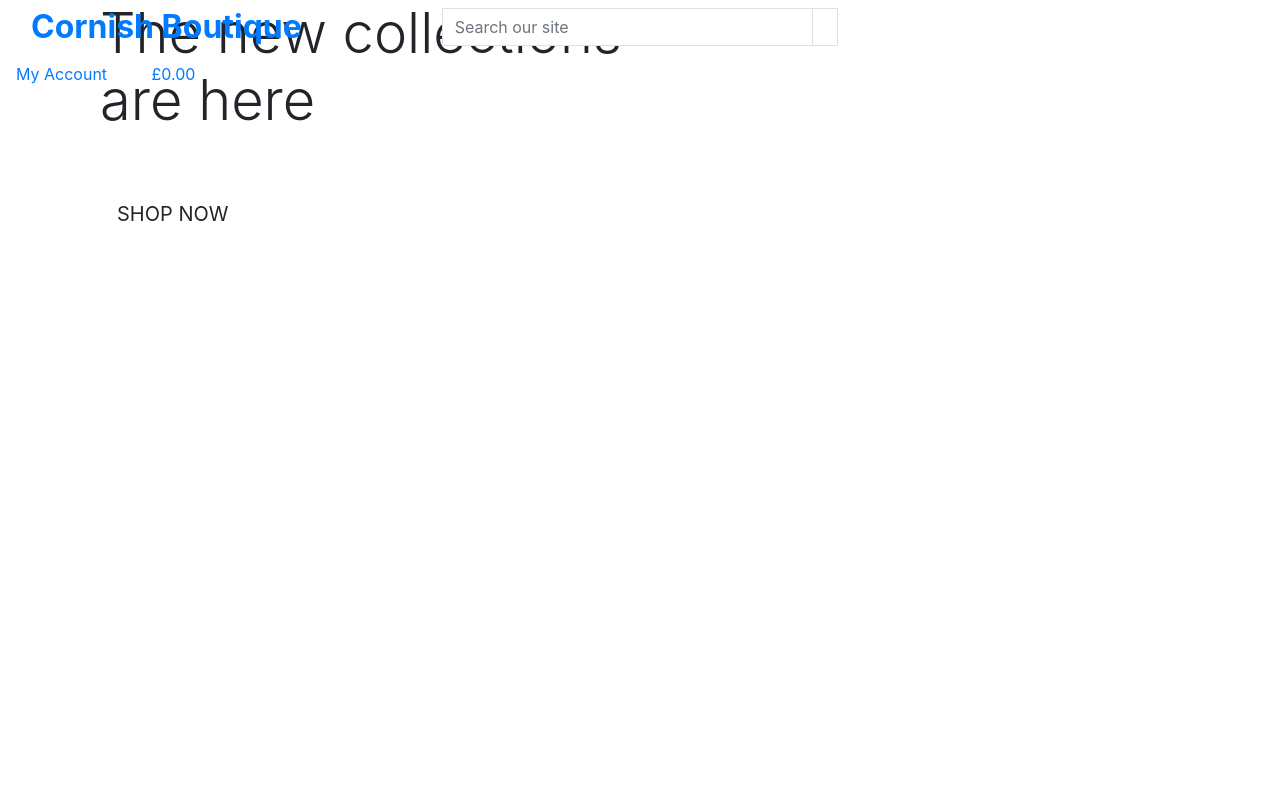
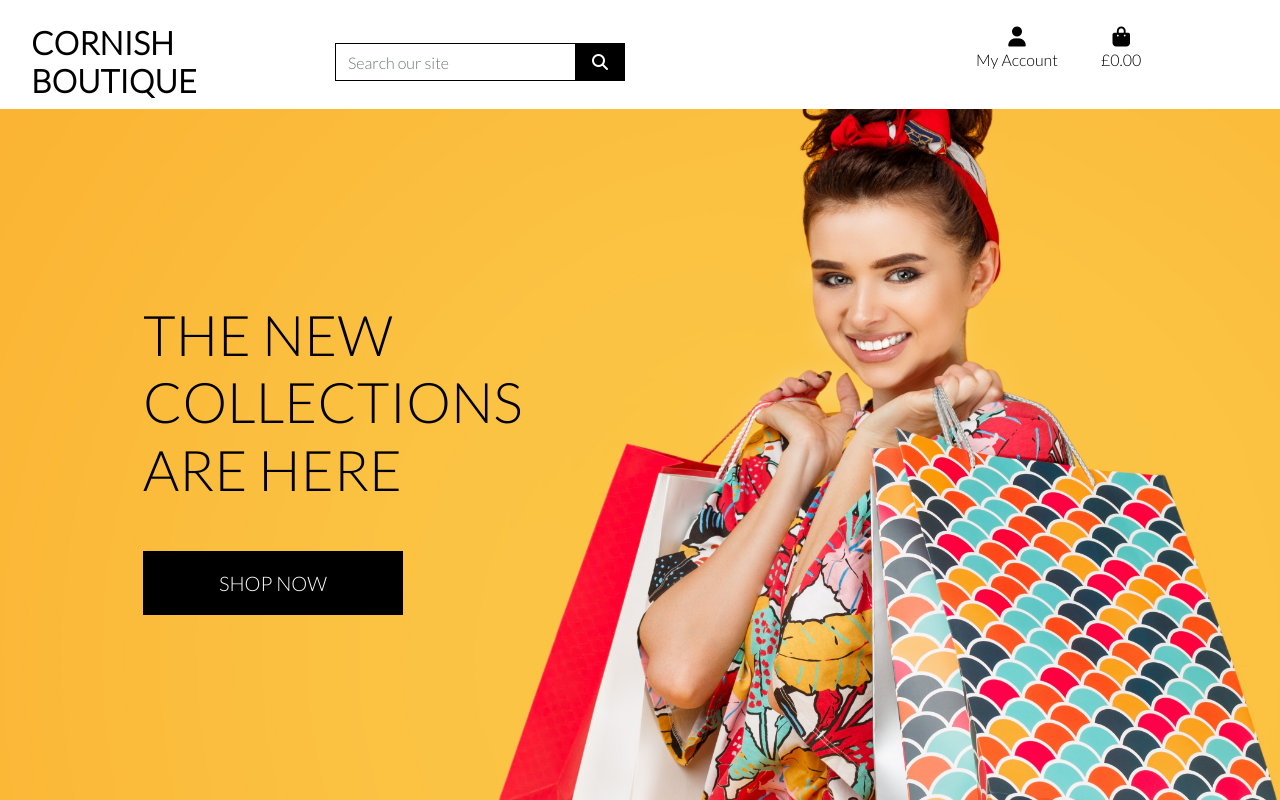
Before and after one commit to jakelashbrook/TheCornishBoutique, a Django app: page / in a window 1280 px wide. Run offline with Django 4.2, Linux system fonts and the light colour scheme; some libraries are stand-ins or nearby versions.

Commit message:
completed homepade and css

```diff
--- a/cornish_boutique/settings.py
+++ b/cornish_boutique/settings.py
@@ -144,7 +144,11 @@ USE_TZ = True
 # Static files (CSS, JavaScript, Images)
 # https://docs.djangoproject.com/en/4.0/howto/static-files/
 
-STATIC_URL = 'static/'
+STATIC_URL = '/static/'
+STATICFILES_DIRS = (os.path.join(BASE_DIR, 'static'),)
+
+MEDIA_URL = '/media/'
+MEDIA_ROOT = os.path.join(BASE_DIR, 'media')
 
 # Default primary key field type
 # https://docs.djangoproject.com/en/4.0/ref/settings/#default-auto-field
--- a/cornish_boutique/urls.py
+++ b/cornish_boutique/urls.py
@@ -16,9 +16,11 @@ Including another URLconf
 """
 from django.contrib import admin
 from django.urls import path, include
+from django.conf import settings
+from django.conf.urls.static import static
 
 urlpatterns = [
     path('admin/', admin.site.urls),
     path('accounts/', include('allauth.urls')),
     path('', include('home.urls')),
-]
+] + static(settings.MEDIA_URL, document_root=settings.MEDIA_ROOT)
--- /dev/null
+++ b/static/css/base.css
@@ -0,0 +1,81 @@
+html {
+    height: 100%;
+}
+
+body {
+    background: url('/media/homepage_background_cropped.jpg') no-repeat center center fixed;
+    background-size: cover;
+    height: calc(100vh - 164px);
+    color: #555;
+    font-family: 'Lato';
+}
+
+/* from Bulma */
+.icon {
+    align-items: center;
+    display: inline-flex;
+    justify-content: center;
+    height: 1.5rem;
+    width: 1.5rem;
+}
+
+.logo-font {
+    text-transform: uppercase;
+}
+
+.main-logo-link {
+    width: fit-content;
+}
+
+.shop-now-button {
+    background: black;
+    color: white;
+    min-width: 260px;
+}
+
+.btn-black {
+    background: black;
+    color: white;
+}
+
+.shop-now-button:hover,
+.shop-now-button:active,
+.shop-now-button:focus,
+.btn-black:hover,
+.btn-black:active,
+.btn-black:focus {
+    background: #222;
+    color: white;
+}
+
+.text-black {
+    color: #000 !important;
+}
+
+.border-black {
+    border: 1px solid black !important;
+}
+
+/* -------------------------------- Media Queries */
+
+/* Slightly larger container on xl screens */
+@media (min-width: 1200px) {
+  .container {
+    max-width: 80%;
+  }
+}
+
+/* fixed top navbar only on medium and up */
+@media (min-width: 992px) {
+    .fixed-top-desktop-only {
+        position: fixed;
+        top: 0;
+        right: 0;
+        left: 0;
+        z-index: 1030;
+    }
+
+    .header-container {
+        padding-top: 164px;
+    }
+}
--- a/templates/base.html
+++ b/templates/base.html
@@ -14,13 +14,23 @@
     {% endblock %}
 
     {% block corecss %}
-        <link rel="stylesheet" href="https://stackpath.bootstrapcdn.com/bootstrap/4.4.1/css/bootstrap.min.css" integrity="sha384-Vkoo8x4CGsO3+Hhxv8T/Q5PaXtkKtu6ug5TOeNV6gBiFeWPGFN9MuhOf23Q9Ifjh" crossorigin="anonymous">
+          <!-- Bootstrap -->
+          <link rel="stylesheet" href="https://stackpath.bootstrapcdn.com/bootstrap/4.4.1/css/bootstrap.min.css" integrity="sha384-Vkoo8x4CGsO3+Hhxv8T/Q5PaXtkKtu6ug5TOeNV6gBiFeWPGFN9MuhOf23Q9Ifjh" crossorigin="anonymous">
+          <!-- Google Fonts -->
+          <link rel="preconnect" href="https://fonts.googleapis.com">
+          <link rel="preconnect" href="https://fonts.gstatic.com" crossorigin>
+          <link href="https://fonts.googleapis.com/css2?family=Lato:wght@300&display=swap" rel="stylesheet">
+          <!-- base.css -->
+          <link rel="stylesheet" href="{% static 'css/base.css' %}">
     {% endblock %}
 
     {% block extra_css %}
     {% endblock %}
 
     {% block corejs %}
+        <!-- Fontawesome -->
+        <script src="https://kit.fontawesome.com/d7aebf5372.js" crossorigin="anonymous"></script>
+        <!-- Bootstrap -->
         <script src="https://code.jquery.com/jquery-3.4.1.slim.min.js" integrity="sha384-J6qa4849blE2+poT4WnyKhv5vZF5SrPo0iEjwBvKU7imGFAV0wwj1yYfoRSJoZ+n" crossorigin="anonymous"></script>
         <script src="https://cdn.jsdelivr.net/npm/popper.js@1.16.0/dist/umd/popper.min.js" integrity="sha384-Q6E9RHvbIyZFJoft+2mJbHaEWldlvI9IOYy5n3zV9zzTtmI3UksdQRVvoxMfooAo" crossorigin="anonymous"></script>
         <script src="https://stackpath.bootstrapcdn.com/bootstrap/4.4.1/js/bootstrap.min.js" integrity="sha384-wfSDF2E50Y2D1uUdj0O3uMBJnjuUD4Ih7YwaYd1iqfktj0Uod8GCExl3Og8ifwB6" crossorigin="anonymous"></script>
@@ -32,17 +42,16 @@
     <title>Boutique {% block extra_title %}{% endblock %}</title>
   </head>
   <body>
-    <div class="container">
     <header class="container-fluid fixed-top">
-      <div class="row">
+      <div id="topnav" class="row bg-white pt-lg-3 d-none d-lg-flex">
         <!-- Logo -->
-        <div class="col-12 col-lg-4 my-auto py-1 py-lg-0 text-center text-lg-left">
+        <div class="col-8 col-lg-3 my-auto py-1 py-lg-0 text-center text-lg-left">
           <a href="{% url 'home' %}" class="nav-link main-logo-link">
             <h2 class="logo-font text-black my-0"><strong>Cornish Boutique</strong></h2>
           </a>
         </div>
         <!-- Search Bar-->
-        <div class="col-12 col-lg-4 my-auto py-1 py-lg-0">
+        <div class="col-8 col-lg-3 my-auto py-1 py-lg-0">
           <form method="GET" action="">
             <div class="input-group w-100">
                 <input class="form-control border border-black rounded-0" type="text" name="q" placeholder="Search our site">
@@ -57,7 +66,7 @@
         </form>
         </div>
         <!-- Account & Shopping Bag Links -->
-        <div class="col-12 col-lg-4 my-auto py-1 py-lg-0"></div>
+        <div class="col-8 col-lg-3 my-auto py-1 py-lg-0"></div>
         <ul class="list-inline list-unstyled text-center text-lg-right my-0">
           <li class="list-inline-item dropdown">
               <a class="text-black nav-link" href="#" id="user-options" data-toggle="dropdown" aria-haspopup="true" aria-expanded="false">
@@ -110,6 +119,5 @@
     {% block postloadjs %}
     {% endblock %}
 
-  </div>
   </body>
 </html>
```
Also changed, not shown: media/homepage_background_cropped.jpg (added).
